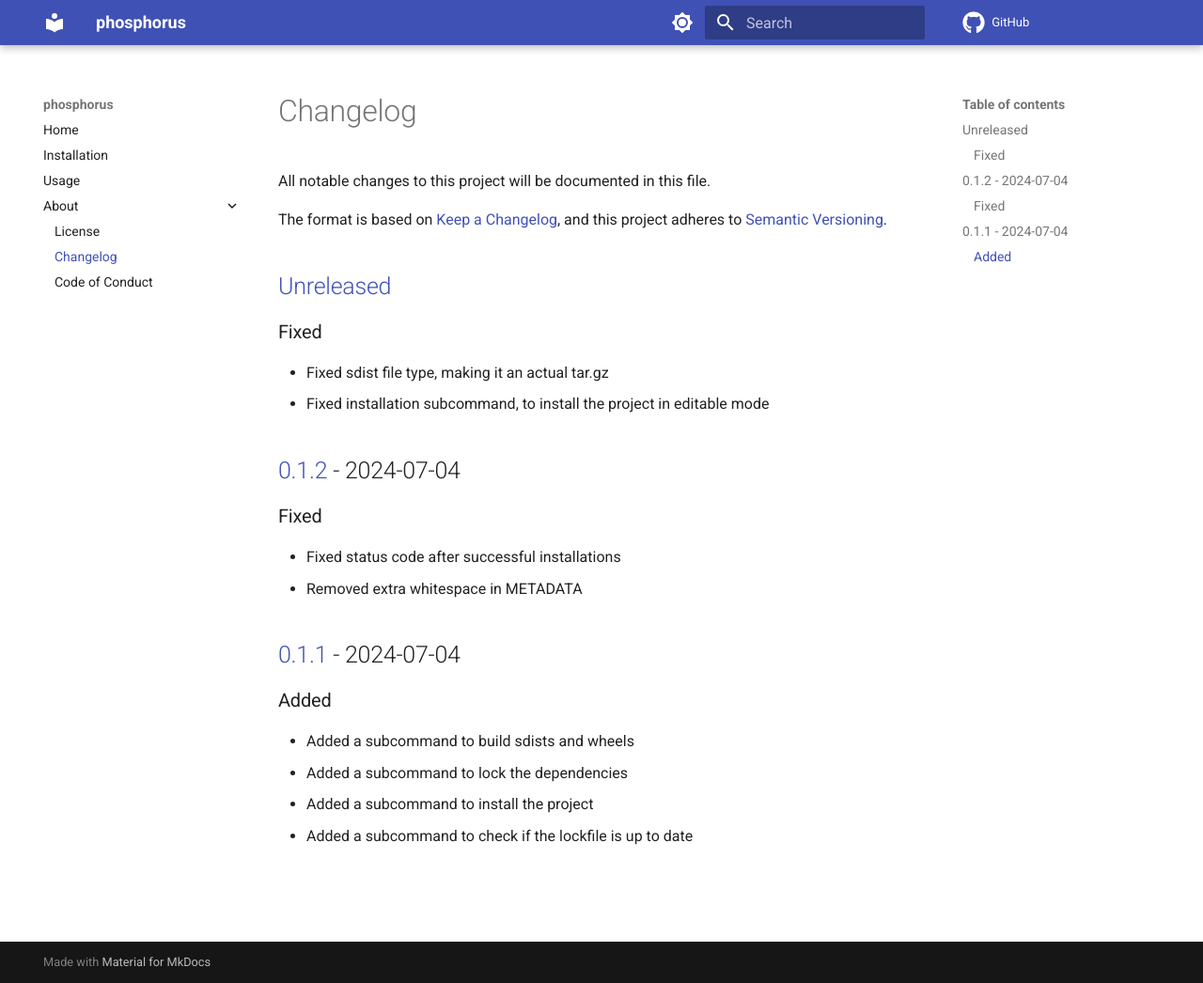
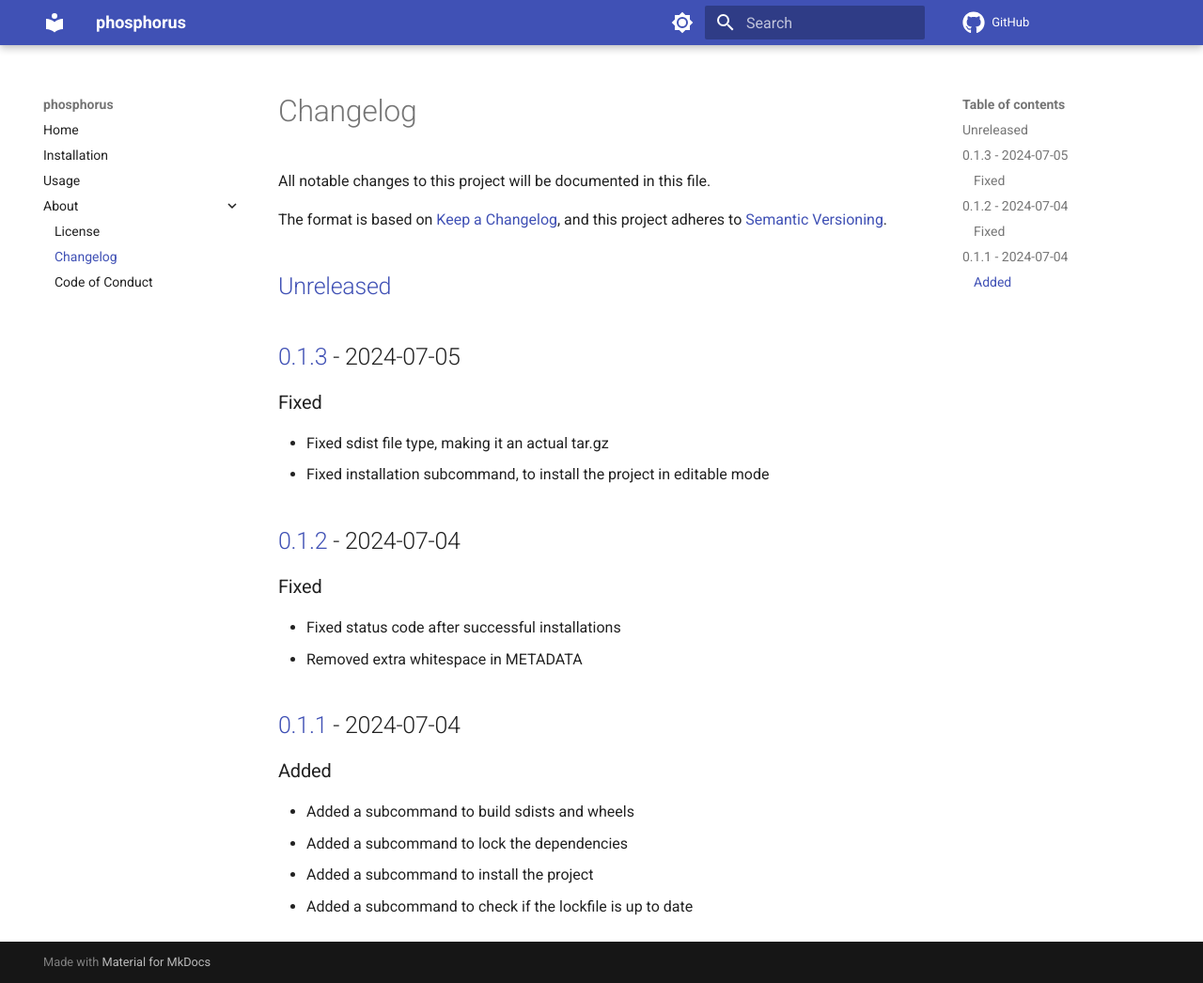
Before and after one commit to spapanik/phosphorus, an MkDocs documentation site: the page built from docs/CHANGELOG.md, in a window 1280 px wide and 1046 px high. Shown: the whole window at 94% size. Built offline with MkDocs 1.6.1 and Material for MkDocs 9.7.7, drawn with Linux system fonts in a browser that asks for light colours; comment, search, counter and statistics services are not loaded.

Commit message:
🚀 Bump version

```diff
--- a/docs/CHANGELOG.md
+++ b/docs/CHANGELOG.md
@@ -5,6 +5,8 @@ All notable changes to this project will be documented in this file.
 The format is based on [Keep a Changelog], and this project adheres to [Semantic Versioning].
 
 ## [Unreleased]
+
+## [0.1.3] - 2024-07-05
 
 ### Fixed
 
@@ -29,6 +31,7 @@ The format is based on [Keep a Changelog], and this project adheres to [Semantic
 
 [Keep a Changelog]: https://keepachangelog.com/en/1.0.0/
 [Semantic Versioning]: https://semver.org/spec/v2.0.0.html
-[Unreleased]: https://github.com/spapanik/phosphorus/compare/v0.1.2...main
+[Unreleased]: https://github.com/spapanik/phosphorus/compare/v0.1.3...main
+[0.1.3]: https://github.com/spapanik/eulertools/compare/v0.1.2...v0.1.3
 [0.1.2]: https://github.com/spapanik/eulertools/compare/v0.1.1...v0.1.2
 [0.1.1]: https://github.com/spapanik/eulertools/releases/tag/v0.1.1
--- a/src/phosphorus/__version__.py
+++ b/src/phosphorus/__version__.py
@@ -1 +1 @@
-__version__ = "0.1.2"
+__version__ = "0.1.3"
```
